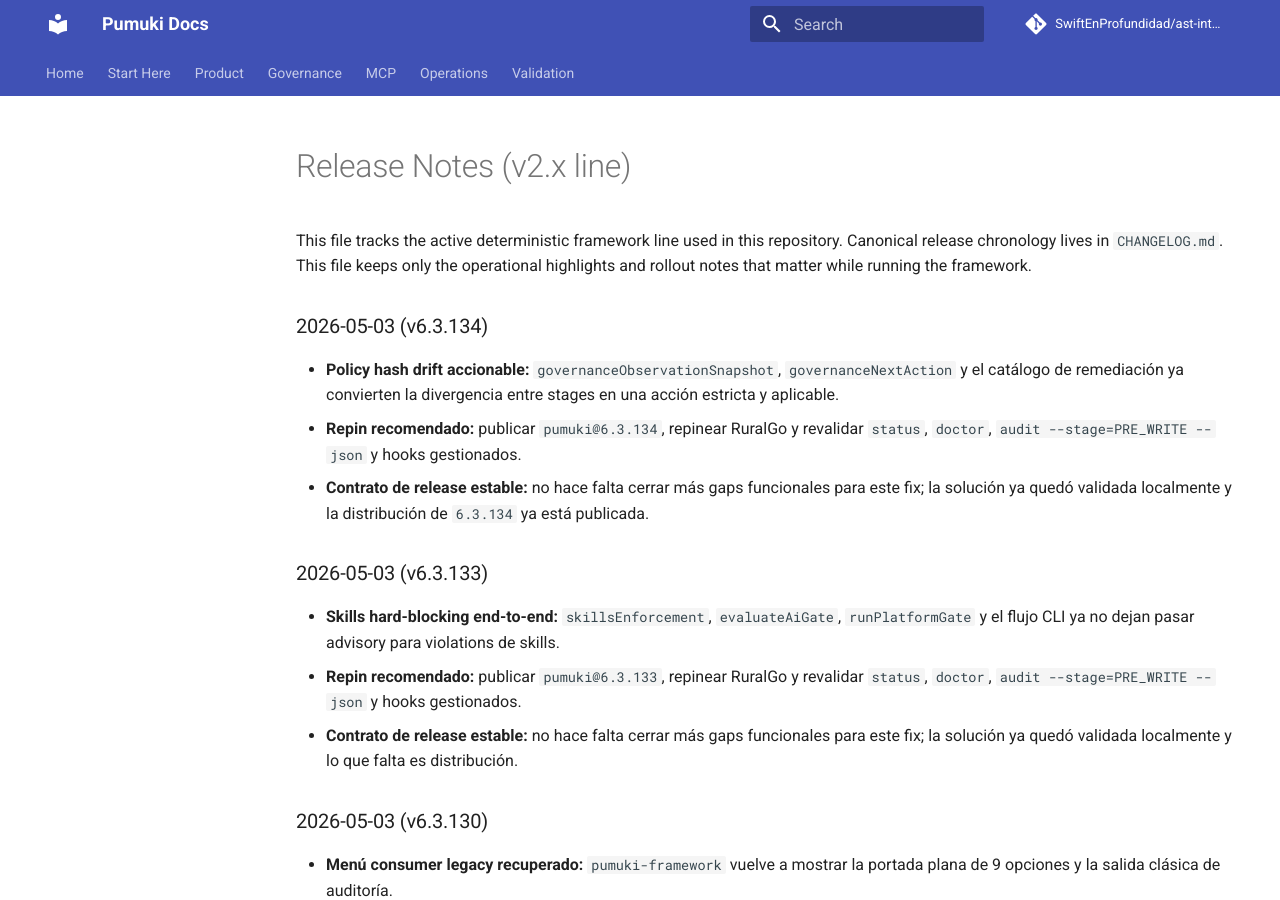
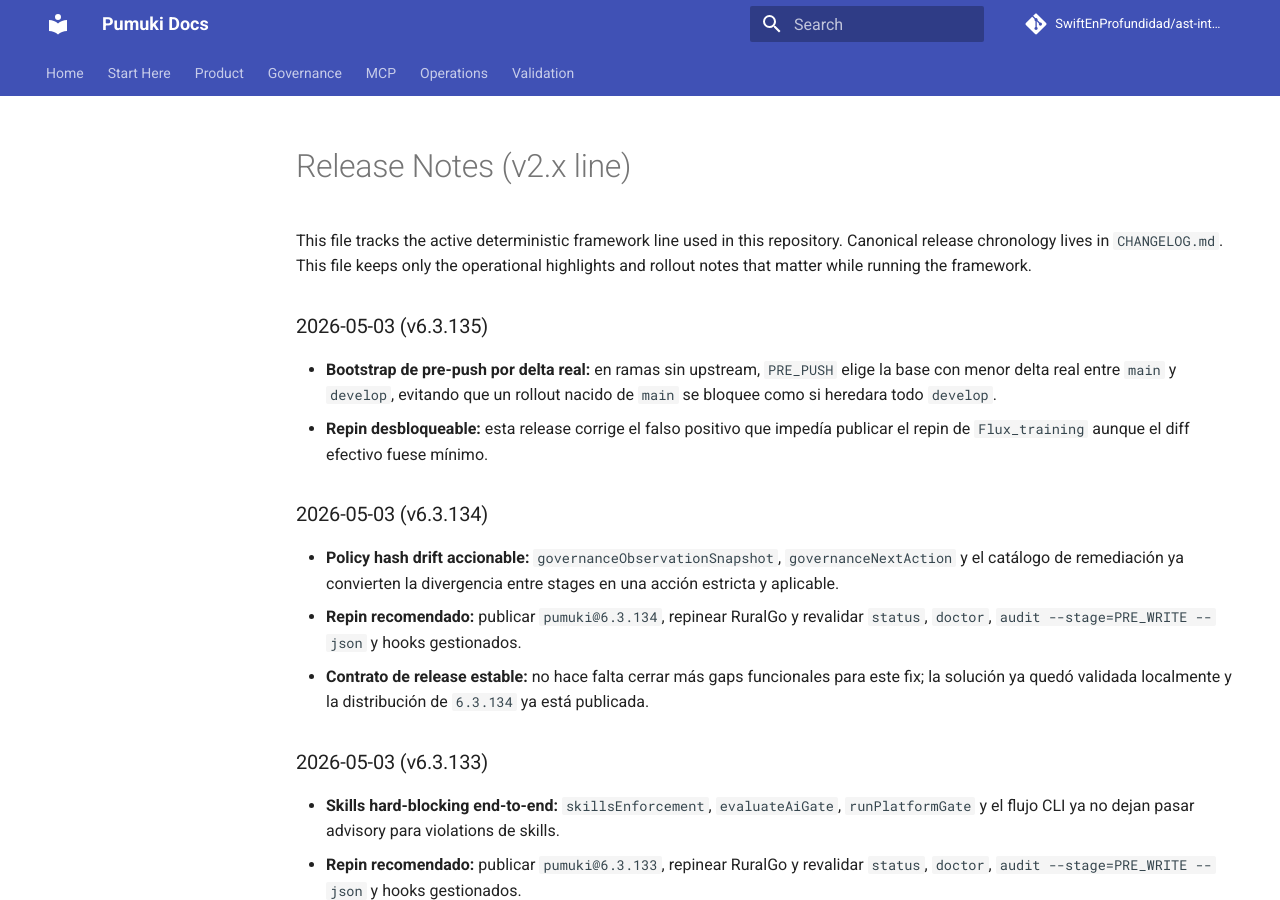
Before and after one commit to SwiftEnProfundidad/ast-intelligence-hooks, an MkDocs documentation site: the page built from docs/operations/RELEASE_NOTES.md, in a window 1280 px wide and 900 px high. Built offline with MkDocs 1.6.1 and Material for MkDocs 9.7.7, drawn with Linux system fonts in a browser that asks for light colours; comment, search, counter and statistics services are not loaded.

Commit message:
docs(release): note 6.3.135 rollout

```diff
--- a/docs/operations/RELEASE_NOTES.md
+++ b/docs/operations/RELEASE_NOTES.md
@@ -3,6 +3,11 @@
 This file tracks the active deterministic framework line used in this repository.
 Canonical release chronology lives in `CHANGELOG.md`.
 This file keeps only the operational highlights and rollout notes that matter while running the framework.
+
+### 2026-05-03 (v6.3.135)
+
+- **Bootstrap de pre-push por delta real:** en ramas sin upstream, `PRE_PUSH` elige la base con menor delta real entre `main` y `develop`, evitando que un rollout nacido de `main` se bloquee como si heredara todo `develop`.
+- **Repin desbloqueable:** esta release corrige el falso positivo que impedía publicar el repin de `Flux_training` aunque el diff efectivo fuese mínimo.
 
 ### 2026-05-03 (v6.3.134)
 
```
Also changed, not shown: CHANGELOG.md (+7 -0 lines).
